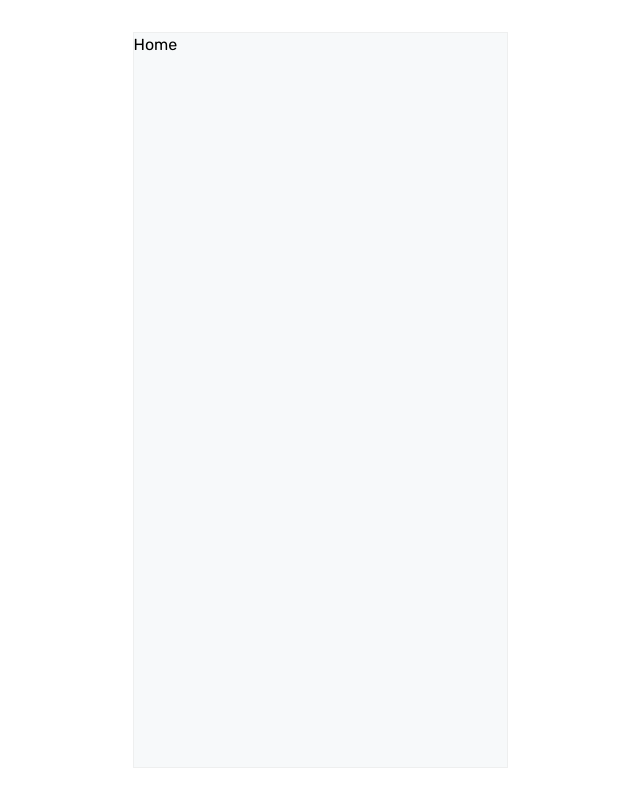
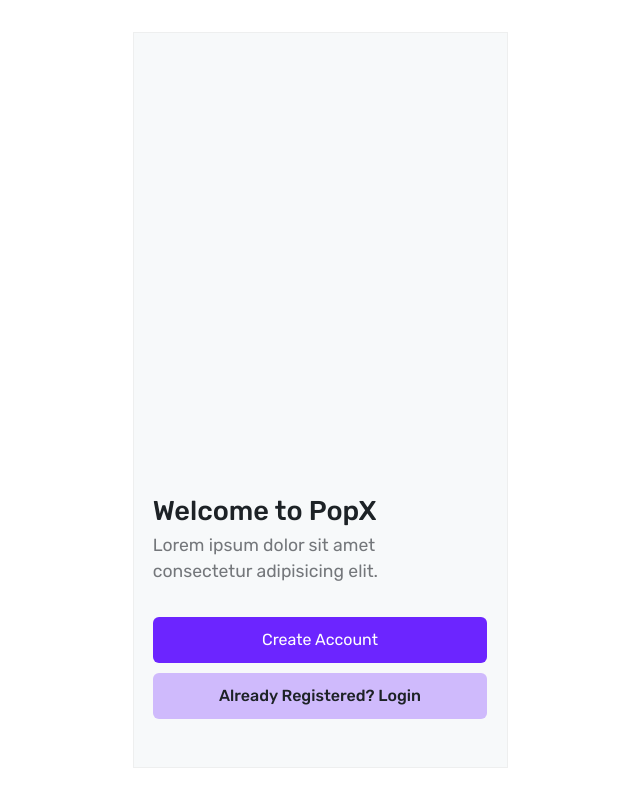
Before and after one commit to tuhindas56/educase-reactjs-assignment, a React (Vite) app: page / in a window 1280 px wide. Shown: the whole page, without its empty margins (320-960 px from the left). Built offline with nearby package versions, Linux system fonts and the light colour scheme.

Commit message:
feat: implement home page

```diff
--- a/src/components/Home.jsx
+++ b/src/components/Home.jsx
@@ -1,4 +1,31 @@
+import { Link } from "react-router-dom"
+import styled from "styled-components"
+import { ButtonPrimary, ButtonSecondary } from "./Buttons"
+
+const Wrapper = styled.div`
+  height: 100%;
+  display: flex;
+  flex-direction: column;
+  justify-content: end;
+  padding: 3rem 1.2rem;
+`
+
 function Home() {
-  return <div>Home</div>
+  return (
+    <Wrapper>
+      <h1>Welcome to PopX</h1>
+      <p>
+        Lorem ipsum dolor sit amet <br />
+        consectetur adipisicing elit.
+      </p>
+
+      <ButtonPrimary as={Link} to="/signup" viewTransition>
+        Create Account
+      </ButtonPrimary>
+      <ButtonSecondary as={Link} to="/login" viewTransition>
+        Already Registered? Login
+      </ButtonSecondary>
+    </Wrapper>
+  )
 }
 export default Home
```
